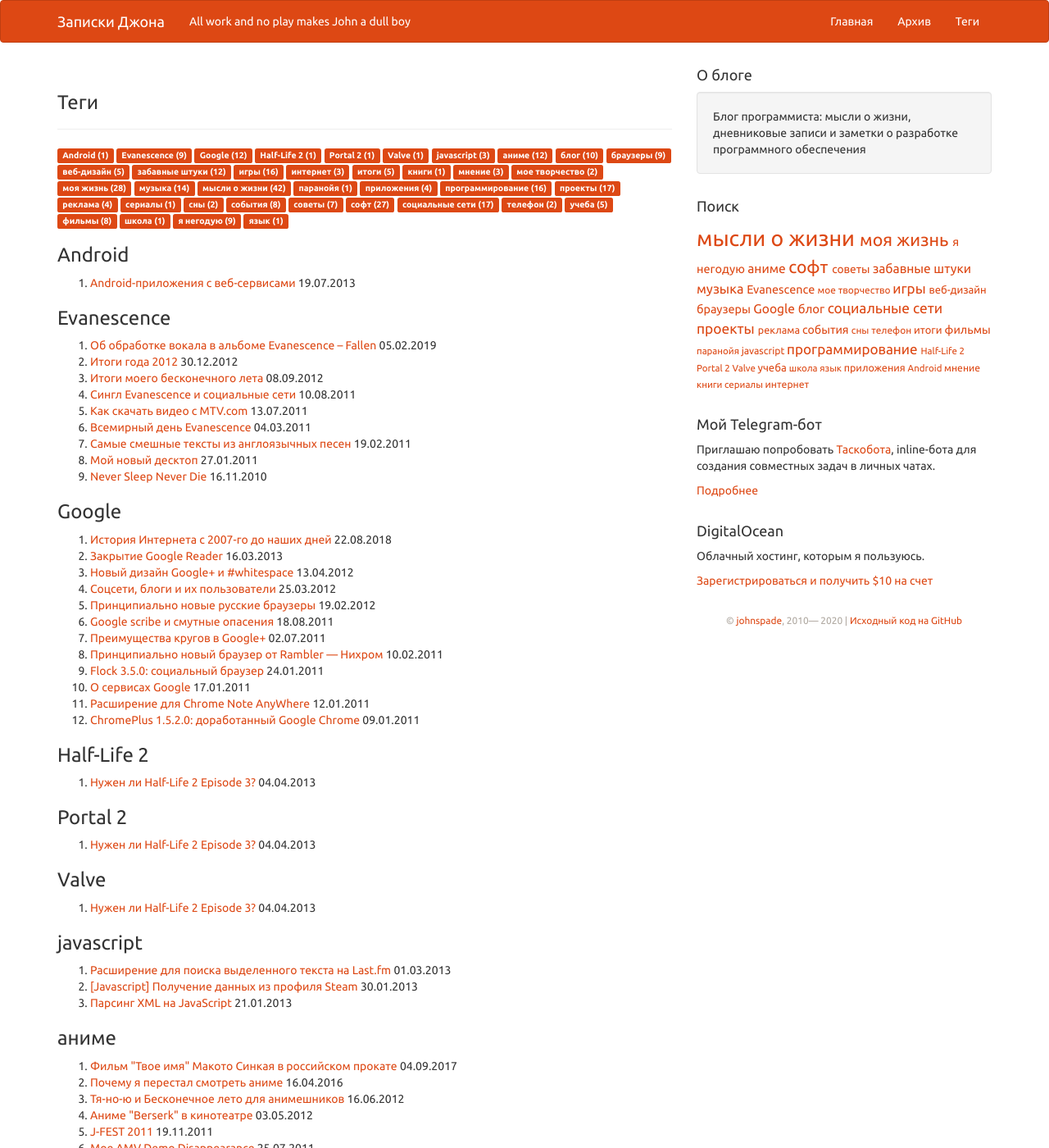
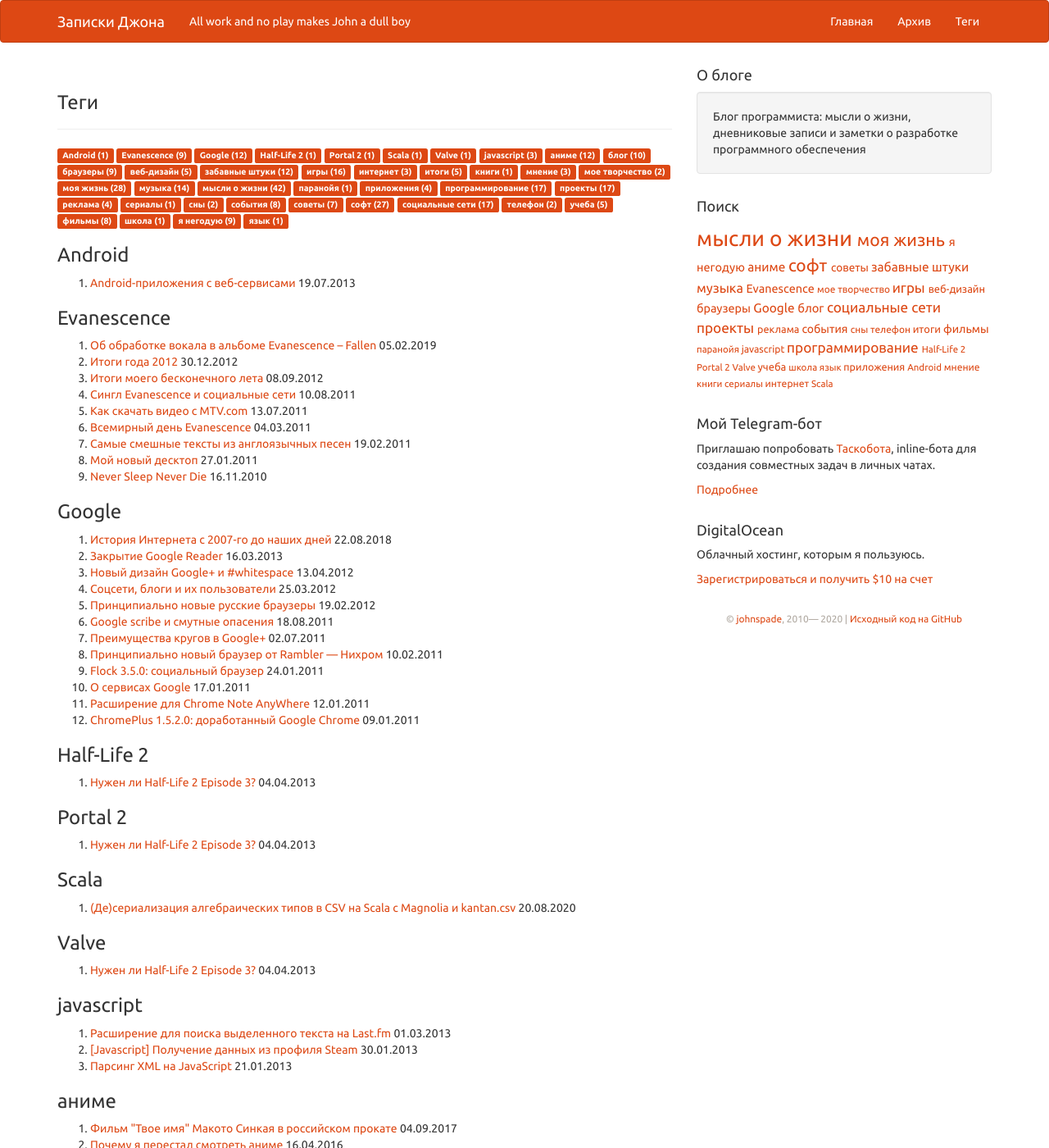
Before and after one commit to johnspade/static-blog, a Jekyll site: the page built from tags.html, in a window 1280 px wide and 1400 px high. Shown: the whole window at 82% size. Built offline with Jekyll 4.4.1, drawn with Linux system fonts in a browser that asks for light colours; comment, search, counter and statistics services are not loaded; some of the changed lines change nothing that is shown; some of the changed text lies outside the part shown.

Commit message:
Publish post № 203

```diff
--- a/_layouts/default.html
+++ b/_layouts/default.html
@@ -103,6 +103,7 @@
 <script src="{{ site.baseurl }}/js/syntaxhighlighter/shBrushPlain.js"></script>
 <script src="{{ site.baseurl }}/js/syntaxhighlighter/shBrushCSharp.js"></script>
 <script src="{{ site.baseurl }}/js/syntaxhighlighter/shBrushJava.js"></script>
+<script src="{{ site.baseurl }}/js/syntaxhighlighter/shBrushScala.js"></script>
 <script>SyntaxHighlighter.all()</script>
 </body>
 </html>
--- /dev/null
+++ b/_posts/2020-08-20-203.html
@@ -0,0 +1,165 @@
+---
+layout: post
+title: |-
+  (Де)сериализация алгебраических типов в CSV на Scala с Magnolia и kantan.csv
+date: 2020-08-20 01:00:00
+description: |-
+  Использование формата CSV для callback data Telegram-ботов на Scala
+tags:
+  - программирование
+  - Scala
+---
+
+<a href="/images/larisa-birta-2EBtkRPrSfk-unsplash.jpg">
+  <img alt="white petaled flower near window during daytime" class="img-responsive center-block"
+                                  src="/images/larisa-birta-2EBtkRPrSfk-unsplash.jpg" />
+</a>
+<p style="font-size: small; text-align: center;font-style: italic;">Фото <a href="https://unsplash.com/@larisabirta">Larisa Birta</a> на Unsplash</p>
+<br/>
+<p>
+  Для разработки очередного Telegram-бота мне нужно было выбрать формат данных CallbackQuery — это запрос, отправляемый
+  боту при нажатии на <a href="https://core.telegram.org/bots/2-0-intro#callback-buttons">кнопку инлайн-клавиатуры</a>.
+</p>
+<img alt="Notification at the top" src="https://core.telegram.org/file/811140423/1/6BVlO7dWPeo/64d0d842ff73ff3dc8" style="width: 300px" class="img-responsive center-block" />
+<br />
+<p>
+  Дефолтный выбор, JSON, не подходит из-за ограничения в 64 байта, имена полей отнимают место у полезной нагрузки.
+  Поэтому я остановился на CSV из-за его компактности и распространенности. Это текстовый формат, что удобно для отладки и диагностики.
+</p>
+<p>
+  Однако можно использовать и другие форматы, например base64, protobuf или кастомный.
+  Самый гибкий вариант — положить данные в базу, и в кнопке передавать только их идентификатор.
+  Но тогда для обработки любого нажатия на кнопку понадобится сделать лишний запрос в БД.
+</p>
+<a name="more"></a>
+<p>
+  В коде бота все возможные действия при нажатии на инлайн-кнопки можно представить в виде sealed-иерархии кейс-классов и объектов (ADT):
+</p>
+<pre class="brush: scala">
+sealed trait CallbackData
+
+case class BuyIceCream(flavor: String, quantity: Int) extends CallbackData
+case object Exit extends CallbackData
+</pre>
+<p>
+  Так для обработки полученного CallbackData можно использовать паттерн-матчинг, и компилятор выдаст предупреждение,
+  если мы забыли обработать одно из действий. Это не подойдёт для ботов с большим количеством действий, сопоставление
+  получится слишком длинным, но для небольшого бота оказалось весьма удобным:
+</p>
+<pre class="brush: scala">
+callbackData match {
+  case BuyIceCream(flavor, _) => reply(s"Enjoy your $flavor ice cream!")
+  case Exit => reply("Goodbye")
+}
+</pre>
+<p>
+  Из Scala-библиотек мне понравилась <a href="https://nrinaudo.github.io/kantan.csv">kantan.csv</a>. Она позволяет производить
+  сериализацию/десериализацию кейс-классов в/из CSV, например так:
+</p>
+<pre class="brush: scala">
+import kantan.csv._
+import kantan.csv.ops._
+
+implicit val buyIceCreamRowEncoder: RowEncoder[BuyIceCream] =
+  RowEncoder.caseOrdered(BuyIceCream.unapply _)
+implicit val buyIceCreamRowDecoder: RowDecoder[BuyIceCream] =
+  RowDecoder.ordered(BuyIceCream.apply _)
+
+BuyIceCream("vanilla", 1).writeCsvRow(rfc)
+"vanilla,1".readCsv[List, BuyIceCream](rfc).head.toOption.get
+// val res0: String = vanilla,1
+// val res1: BuyIceCream = BuyIceCream(vanilla,1)
+</pre>
+<p>
+  Однако в ней нет инструментов для работы с sealed-иерархиями. Модуль generic-extras библиотеки Circe позволяет мапить
+  ADT в JSON, добавляя в JSON-объекты дискриминатор — поле с именем типа наследника. Я решил реализовать аналогичное поведение
+  для kantan.csv, используя в качестве дискриминатора первую колонку с именем типа класса: <code>BuyIceCream,vanilla,1</code>.
+</p>
+<p>
+  kantan.csv уже умеет мапить индивидуальные кейс-классы, нужно только помочь ему выбрать нужного наследника трейта на
+  основании дискриминатора. Это как раз область применения библиотеки <a href="https://propensive.com/opensource/magnolia">Magnolia</a>.
+  Описание с сайта: "Magnolia is a generic macro for automatic materialization of typeclasses for datatypes composed from
+  case classes (products) and sealed traits (coproducts)".
+</p>
+<p>
+  Следуя простому <a href="https://propensive.com/opensource/magnolia/tutorial">туториалу</a>, объявил два derivation object'а для
+  тайпклассов RowEncoder и RowDecoder из kantan.csv. Для сериализации краткое имя класса (typeName.short) добавляется
+  в начало списка колонок из полей кейс-класса:
+</p>
+<pre class="brush: scala">
+import kantan.csv.RowEncoder
+import magnolia._
+
+import scala.language.experimental.macros
+
+object MagnoliaRowEncoder {
+  type Typeclass[T] = RowEncoder[T]
+
+  def combine[T](ctx: CaseClass[Typeclass, T]): Typeclass[T] =
+    (d: T) =>
+      ctx.parameters.foldLeft(Seq.empty[String]) {
+        (acc, p) => acc ++ p.typeclass.encode(p.dereference(d))
+      }
+
+  def dispatch[T](ctx: SealedTrait[Typeclass, T]): Typeclass[T] =
+    (d: T) =>
+      ctx.dispatch(d) { sub =>
+        sub.typeName.short +: sub.typeclass.encode(sub.cast(d))
+      }
+
+  implicit def deriveRowEncoder[T]: Typeclass[T] = macro Magnolia.gen[T]
+}
+</pre>
+<p>
+  При десериализации из наследников CallbackData выбирается класс, чье краткое имя совпадает со значением первой колонки:
+</p>
+<pre class="brush: scala">
+import kantan.csv.{DecodeError, RowDecoder}
+import magnolia._
+
+import scala.language.experimental.macros
+
+object MagnoliaRowDecoder {
+  type Typeclass[T] = RowDecoder[T]
+
+  def combine[T](ctx: CaseClass[Typeclass, T]): Typeclass[T] =
+    (e: Seq[String]) =>
+      ctx.constructEither { p =>
+        p.typeclass.decode(Seq(e(p.index)))
+      }
+        .left
+        .map(_.head)
+
+  def dispatch[T](ctx: SealedTrait[Typeclass, T]): Typeclass[T] =
+    (e: Seq[String]) =>
+      if (e.isEmpty)
+        Left(DecodeError.OutOfBounds(0))
+      else {
+        ctx.subtypes
+          .find(_.typeName.short == e.head)
+          .map(_.typeclass.decode(e.tail))
+          .getOrElse(Left(DecodeError.TypeError(s"Invalid type tag: ${e.head}")))
+      }
+
+  implicit def deriveRowDecoder[T]: Typeclass[T] = macro Magnolia.gen[T]
+}
+</pre>
+<p>
+    Теперь можно энкодить и декодить CallbackData:
+</p>
+<pre class="brush: scala">
+import MagnoliaRowEncoder._
+import MagnoliaRowDecoder._
+
+BuyIceCream("vanilla", 1).asInstanceOf[CallbackData].writeCsvRow(rfc)
+// res0: String = BuyIceCream,vanilla,1
+"BuyIceCream,vanilla,1".readCsv[List, CallbackData](rfc).head.toOption.get
+// res1: CallbackData = BuyIceCream(vanilla,1)
+</pre>
+<p>
+  Так несколько строчек кода на Magnolia позволили мне использовать ADT CallbackData для работы с CSV со всеми вытекающими
+  бонусами исчерпывающего (exhaustive) паттерн-матчинга.
+</p>
+<p>
+  <a href="https://scastie.scala-lang.org/johnspade/TKcAhPIcQJK8WXo3xeCnSg/3">Здесь</a> можно поиграться с кодом из поста.
+</p>
--- /dev/null
+++ b/js/syntaxhighlighter/shBrushScala.js
@@ -0,0 +1,51 @@
+/**
+ * SyntaxHighlighter
+ * http://alexgorbatchev.com/SyntaxHighlighter
+ *
+ * SyntaxHighlighter is donationware. If you are using it, please donate.
+ * http://alexgorbatchev.com/SyntaxHighlighter/donate.html
+ *
+ * @version
+ * 3.0.83 (July 02 2010)
+ *
+ * @copyright
+ * Copyright (C) 2004-2010 Alex Gorbatchev.
+ *
+ * @license
+ * Dual licensed under the MIT and GPL licenses.
+ */
+;(function()
+{
+    // CommonJS
+    typeof(require) != 'undefined' ? SyntaxHighlighter = require('shCore').SyntaxHighlighter : null;
+
+    function Brush()
+    {
+        // Contributed by Yegor Jbanov and David Bernard.
+
+        var keywords =  'val sealed case def true trait implicit forSome import match object null finally super ' +
+                        'override try lazy for var catch throw type extends class while with new final yield abstract ' +
+                        'else do if return protected private this package false';
+
+        var keyops =    '[_:=><%#@]+';
+
+        this.regexList = [
+            { regex: SyntaxHighlighter.regexLib.singleLineCComments,            css: 'comments' },  // one line comments
+            { regex: SyntaxHighlighter.regexLib.multiLineCComments,             css: 'comments' },  // multiline comments
+            { regex: SyntaxHighlighter.regexLib.multiLineSingleQuotedString,    css: 'string' },    // multi-line strings
+            { regex: SyntaxHighlighter.regexLib.multiLineDoubleQuotedString,    css: 'string' },    // double-quoted string
+            { regex: SyntaxHighlighter.regexLib.singleQuotedString,             css: 'string' },    // strings
+            { regex: /0x[a-f0-9]+|\d+(\.\d+)?/gi,                               css: 'value' },     // numbers
+            { regex: new RegExp(this.getKeywords(keywords), 'gm'),              css: 'keyword' },   // keywords
+            { regex: new RegExp(keyops, 'gm'),                                  css: 'keyword' }    // scala keyword
+            ];
+    }
+
+    Brush.prototype = new SyntaxHighlighter.Highlighter();
+    Brush.aliases   = ['scala'];
+
+    SyntaxHighlighter.brushes.Scala = Brush;
+
+    // CommonJS
+    typeof(exports) != 'undefined' ? exports.Brush = Brush : null;
+})();
```
Also changed, not shown: Gemfile.lock, images/larisa-birta-2EBtkRPrSfk-unsplash.jpg (added).
